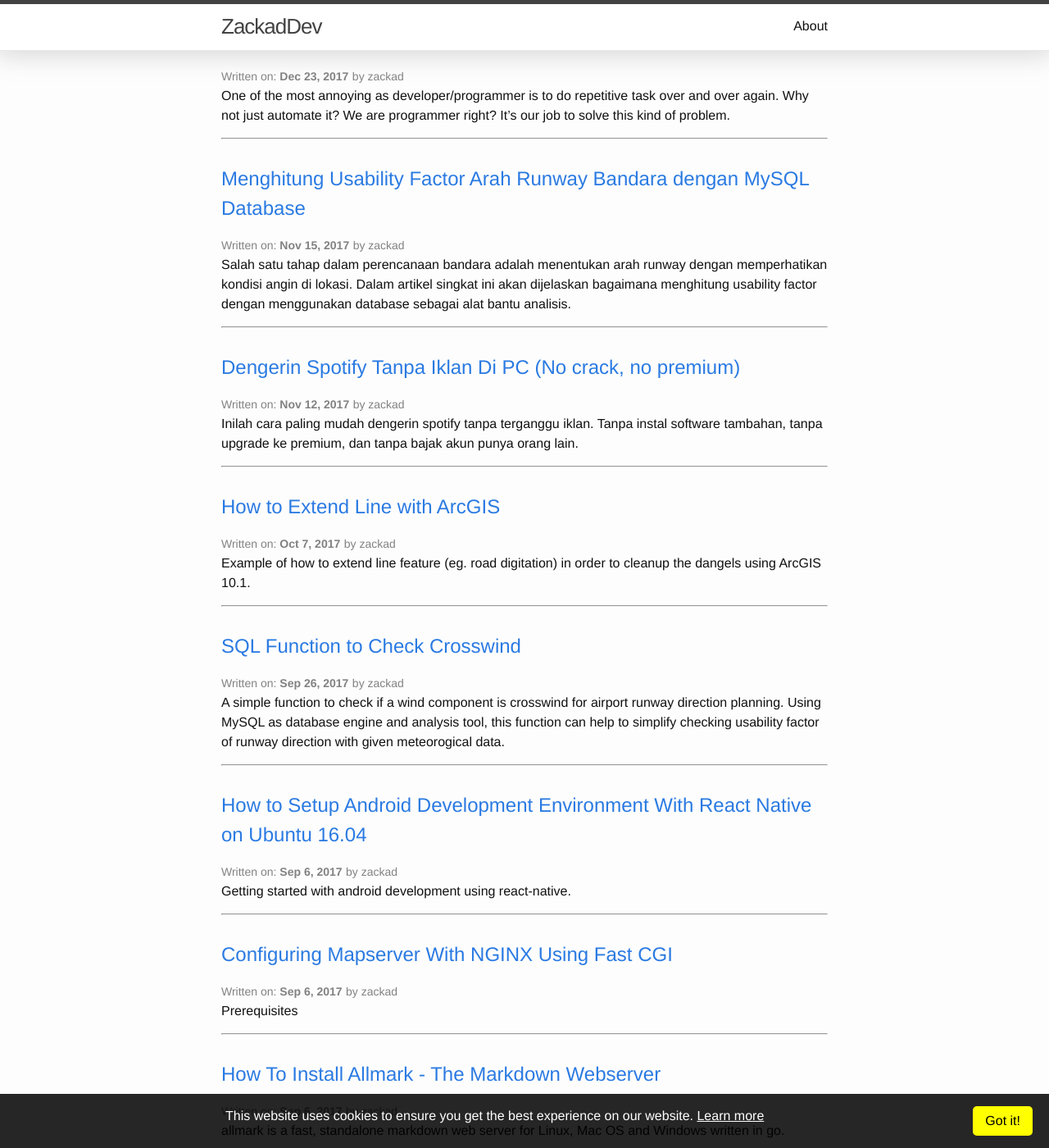
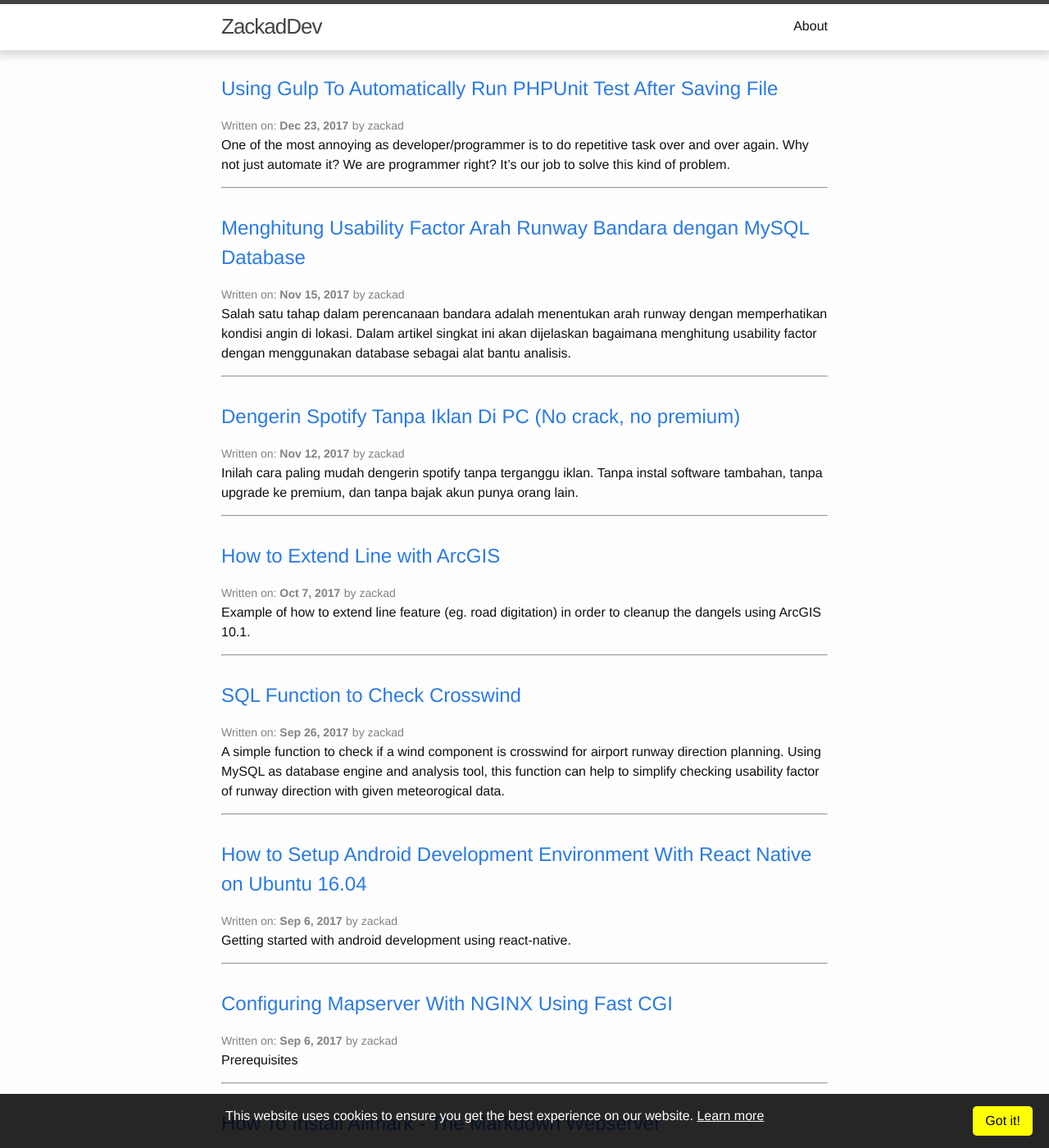
Before and after one commit to zackad/blog-src, a Jekyll site: the page built from index.md, in a window 1280 px wide and 1400 px high. Shown: the whole window at 82% size. Built offline with Jekyll 4.4.1, drawn with Linux system fonts in a browser that asks for light colours; comment, search, counter and statistics services are not loaded.

Commit message:
navbar position, add margin-top into page-content

```diff
--- a/_sass/minima/_layout.scss
+++ b/_sass/minima/_layout.scss
@@ -11,7 +11,8 @@
   width: 100%;
   background-color: #fff;
   border-bottom: 1px solid $grey-color-light;
-  box-shadow: 0 2px 30px 3px #cccc;
+  box-shadow: 0 2px 10px 3px #cccc;
+  top: 0;
 }
 
 .site-title {
@@ -181,6 +182,7 @@
  */
 .page-content {
   padding: $spacing-unit 0;
+  margin-top: 60px;
 }
 
 .page-heading {
```
